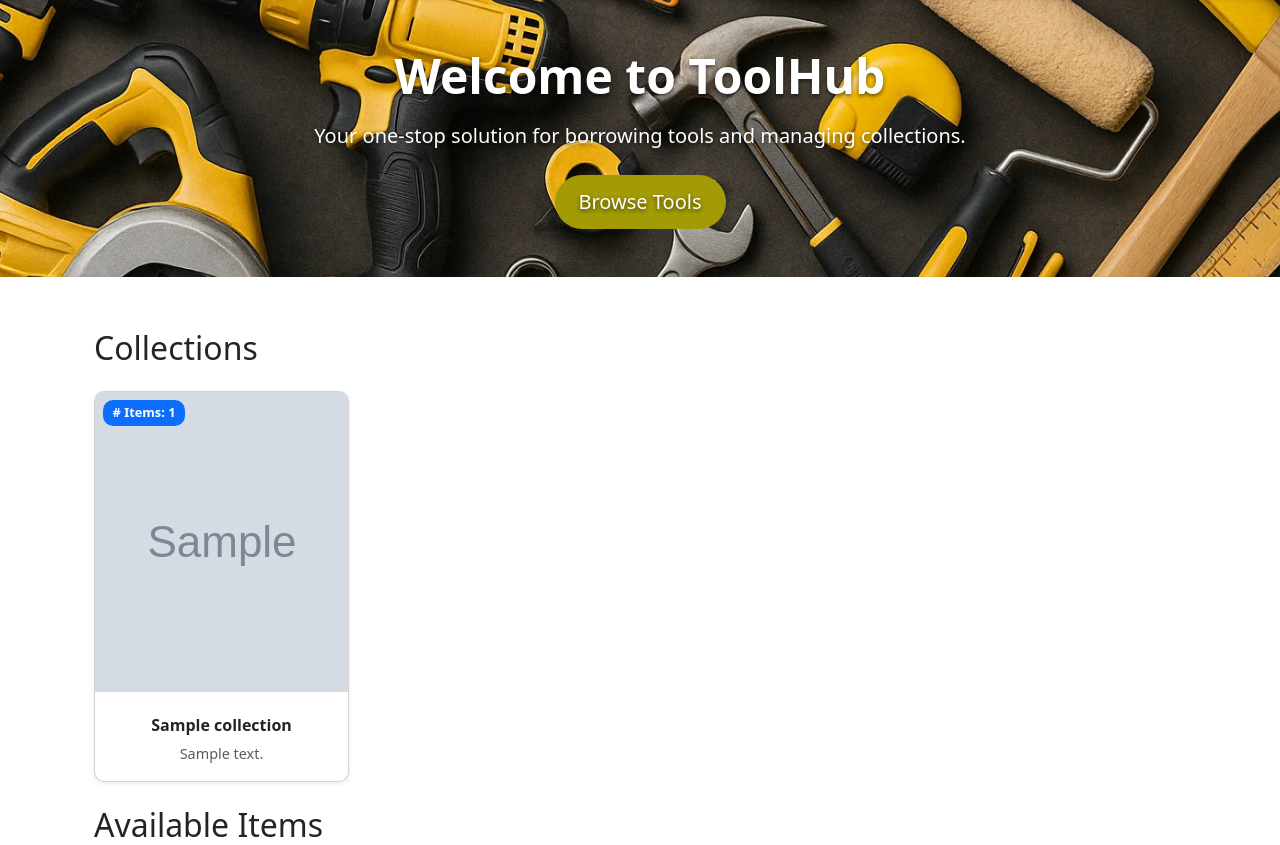
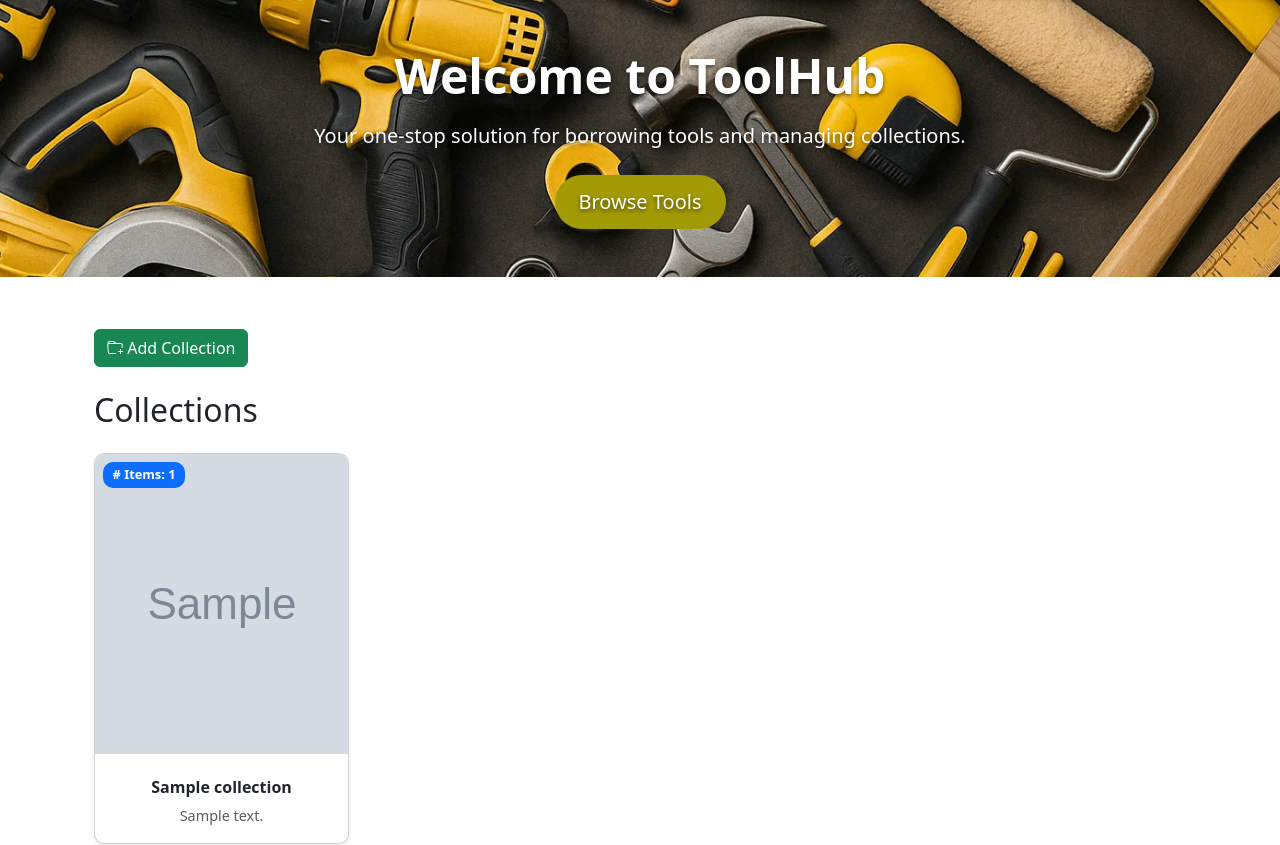
Before and after one commit to PiShrestha/toolhub, a Django app: page / in a window 1280 px wide. Shown: the part 97-942 px from the top of the page. Run offline with Django 4.2, Linux system fonts and the light colour scheme; a user stored in the database is signed in; tables that the repository leaves empty hold one stand-in row (values such as "Sample post"); grey boxes marked "Sample" are stand-in pictures.

Commit message:
Inserting Add Collections/Items

```diff
--- a/toolhub/templates/toolhub/home/home.html
+++ b/toolhub/templates/toolhub/home/home.html
@@ -14,6 +14,28 @@
             </a>
         </div>
     {% endif %}
+
+    <div class="d-flex justify-content-between align-items-center mb-4">
+        <!-- Add Buttons -->
+        {% if user.is_authenticated %}
+            {% if user.role == "librarian" %}
+                <div>
+                    <a href="{% url 'add_item' %}" class="btn btn-primary me-2">
+                        <i class="bi bi-plus-circle"></i> Add Item
+                    </a>
+                    <a href="{% url 'add_collection' %}" class="btn btn-success">
+                        <i class="bi bi-folder-plus"></i> Add Collection
+                    </a>
+                </div>
+            {% elif user.role == "patron" %}
+                <div>
+                    <a href="{% url 'add_collection' %}" class="btn btn-success">
+                        <i class="bi bi-folder-plus"></i> Add Collection
+                    </a>
+                </div>
+            {% endif %}
+        {% endif %}
+    </div>
 
     <!-- Collections Section -->
     <h2 class="mb-4">Collections</h2>
```
Also changed, not shown: toolhub/templates/toolhub/collections/collections_page.html (+12 -1 lines), toolhub/templates/toolhub/items/tools_page.html (+14 -1 lines).
